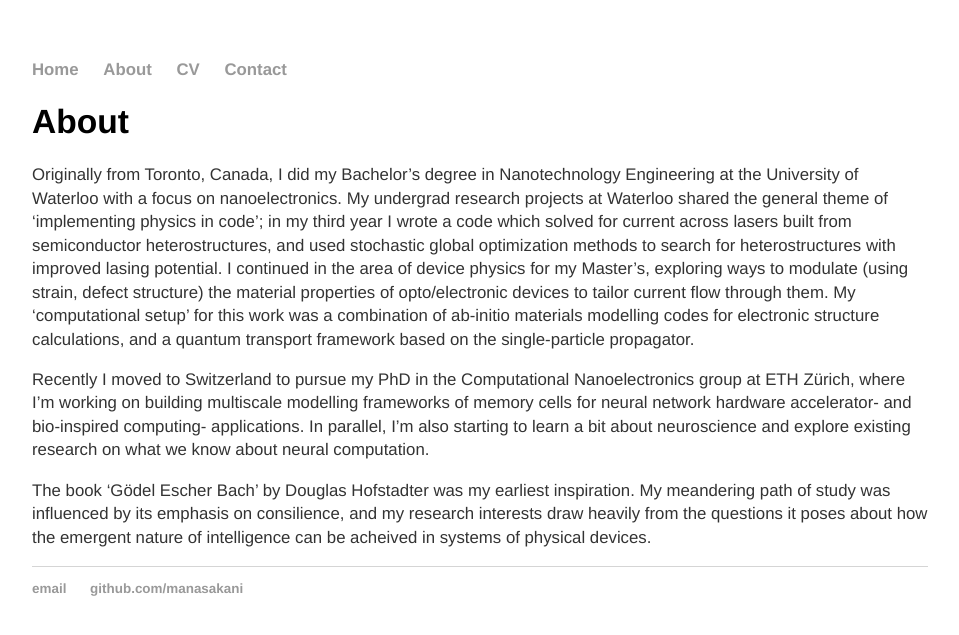
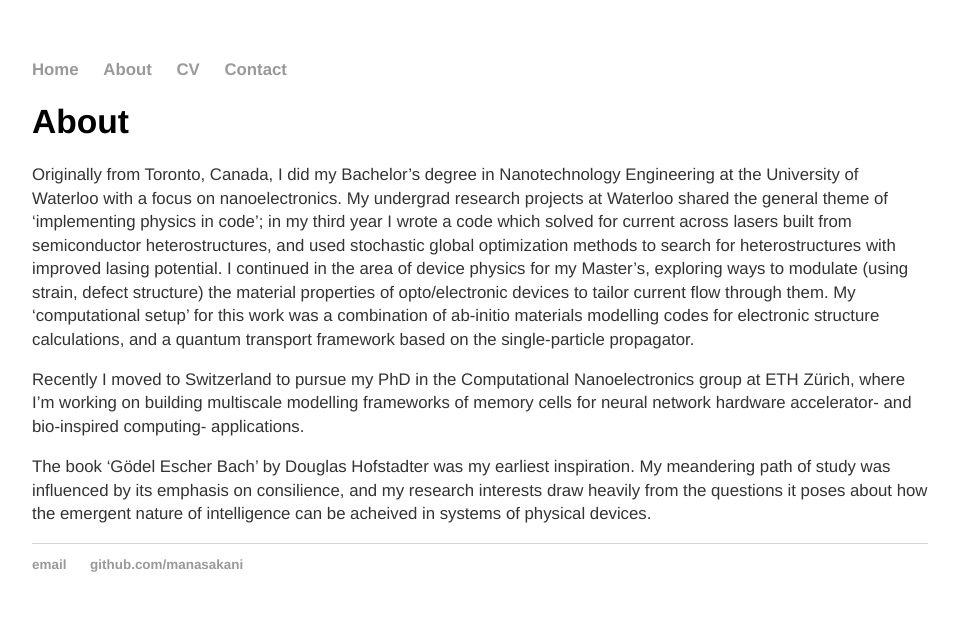
Before and after one commit to manasakani/manaskani.github.io, a Jekyll site: the page built from about/index.md, in a window 1280 px wide. Shown: the top 635 px of the page, without its empty margins (160-1119 px from the left). Built offline with Jekyll 4.4.1, drawn with Linux system fonts in a browser that asks for light colours.

Commit message:
Update index.md

```diff
--- a/about/index.md
+++ b/about/index.md
@@ -7,6 +7,6 @@ title: About
 
 Originally from Toronto, Canada, I did my Bachelor's degree in Nanotechnology Engineering at the University of Waterloo with a focus on nanoelectronics. My undergrad research projects at Waterloo shared the general theme of 'implementing physics in code'; in my third year I wrote a code which solved for current across lasers built from semiconductor heterostructures, and used stochastic global optimization methods to search for heterostructures with improved lasing potential. I continued in the area of device physics for my Master's, exploring ways to modulate (using strain, defect structure) the material properties of opto/electronic devices to tailor current flow through them. My 'computational setup' for this work was a combination of ab-initio materials modelling codes for electronic structure calculations, and a quantum transport framework based on the single-particle propagator.
 
-Recently I moved to Switzerland to pursue my PhD in the Computational Nanoelectronics group at ETH Zürich, where I'm working on building multiscale modelling frameworks of memory cells for neural network hardware accelerator- and bio-inspired computing- applications. In parallel, I'm also starting to learn a bit about neuroscience and explore existing research on what we know about neural computation.
+Recently I moved to Switzerland to pursue my PhD in the Computational Nanoelectronics group at ETH Zürich, where I'm working on building multiscale modelling frameworks of memory cells for neural network hardware accelerator- and bio-inspired computing- applications.
 
 The book 'Gödel Escher Bach' by Douglas Hofstadter was my earliest inspiration. My meandering path of study was influenced by its emphasis on consilience, and my research interests draw heavily from the questions it poses about how the emergent nature of intelligence can be acheived in systems of physical devices.
```
